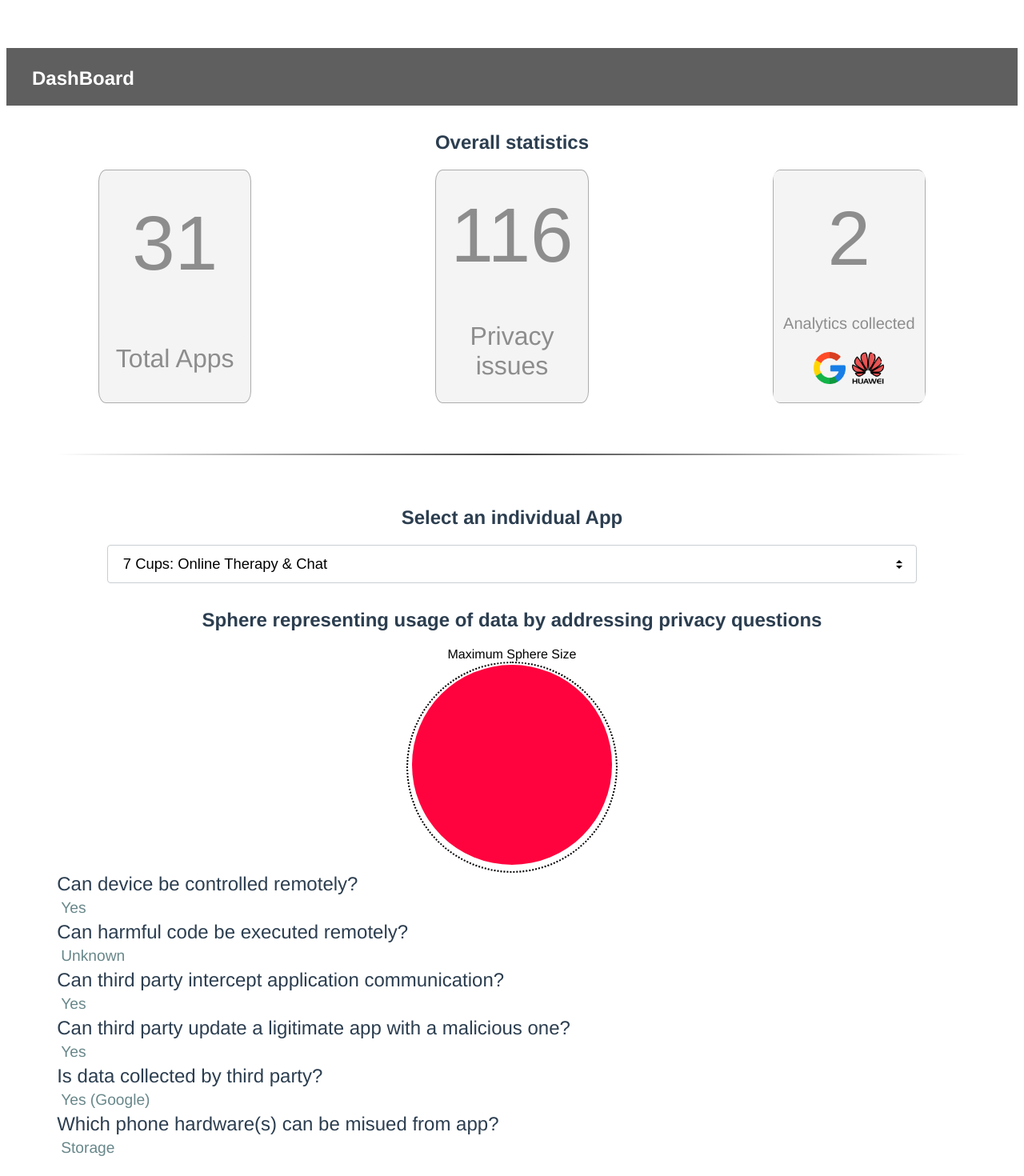
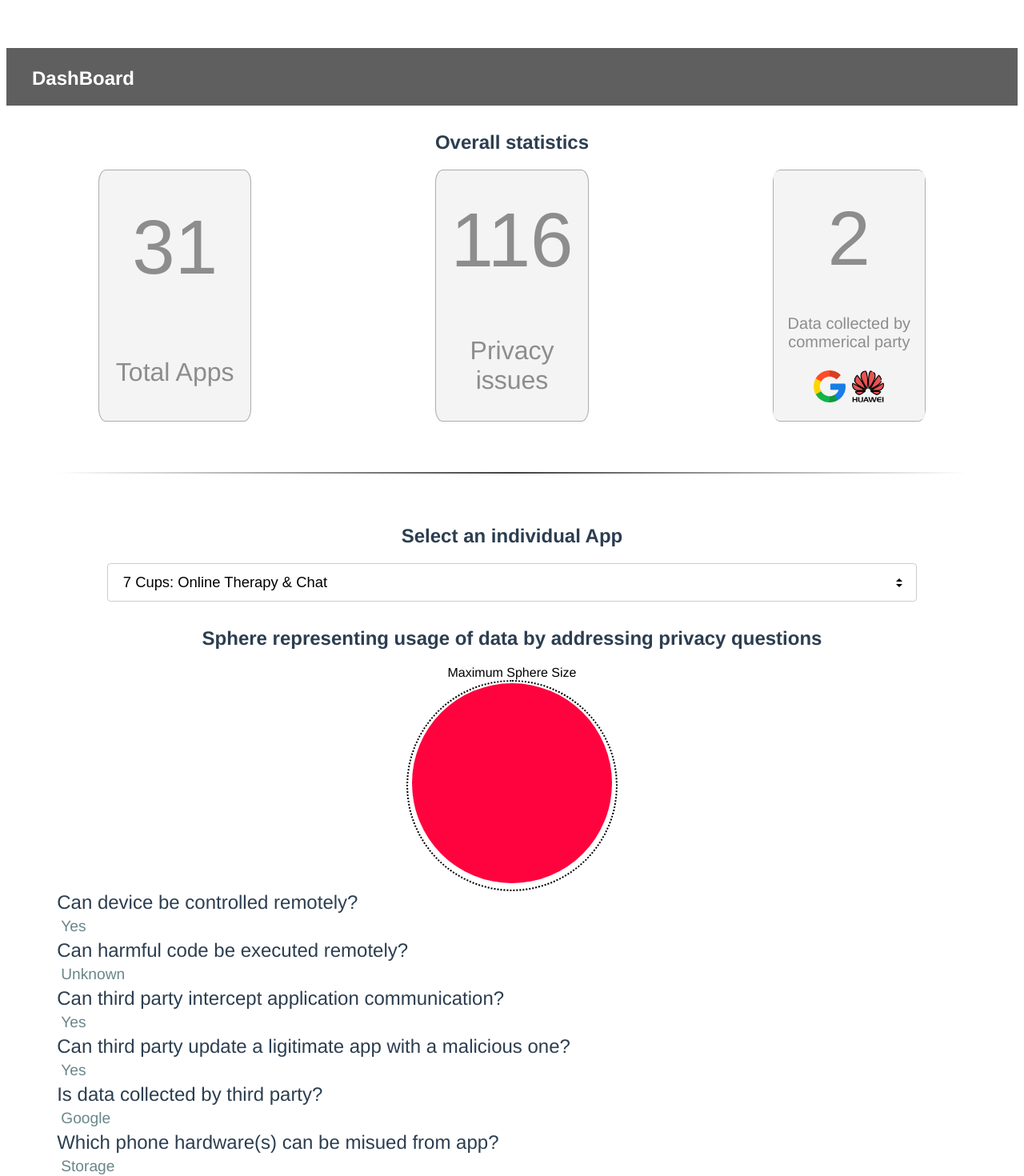
Before and after one commit to JesperStromblad/appsafe-dashboard, a Vue app: page / in a window 1280 px wide. Shown: the top 1470 px of the page at 80% size. Built offline with nearby package versions, Linux system fonts and the light colour scheme.

Commit message:
removed dist folder

```diff
--- a/public/appData50.json
+++ b/public/appData50.json
@@ -12,7 +12,7 @@
         {
             "App name": "7 Cups: Online Therapy & Chat",
             "Which phone hardware(s) can be misued from app?*": "Storage",
-            "Is data collected by third party?*": "Yes (Google)",
+            "Is data collected by third party?*": "Google",
             "Can third party update a ligitimate app with a malicious one?": "Yes",
             "Can third party intercept application communication?": "Yes",
             "Can harmful code be executed remotely?": null,
--- a/src/components/BlockDisplay.vue
+++ b/src/components/BlockDisplay.vue
@@ -3,7 +3,7 @@
         <div :class="!company ? 'data numbers' : 'data numbers align'">{{ data }}</div>
         <div v-if="!company" class="data label">{{ info }}</div>
         <div v-else class="data">
-            <p class="analytic-label">Analytics collected</p>
+            <p class="analytic-label">Data collected by commerical party</p>
             <img src="../assets/google.png" width="40px" height="40px" />
             <img src="../assets/huawei.png" width="40px" height="40px" />
         </div>
--- a/vue.config.js
+++ b/vue.config.js
@@ -1,4 +1,7 @@
 const { defineConfig } = require('@vue/cli-service')
 module.exports = defineConfig({
+  publicPath: process.env.NODE_ENV === "production" ? "/appsafe-dashboard/" : "/",
   transpileDependencies: true
 })
+
+//appsafe-dashboard
```
Also changed, not shown: 12 other files (tests, documents, lock files or other folders).
